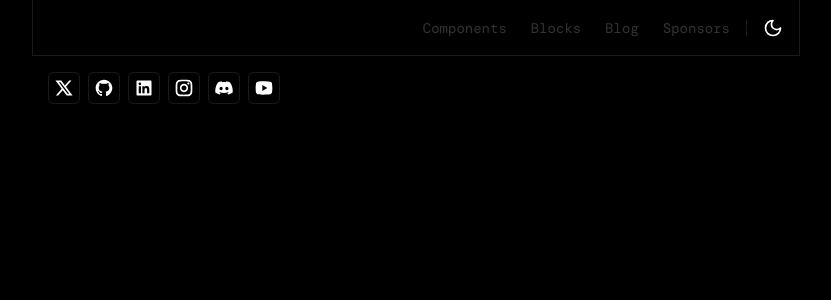
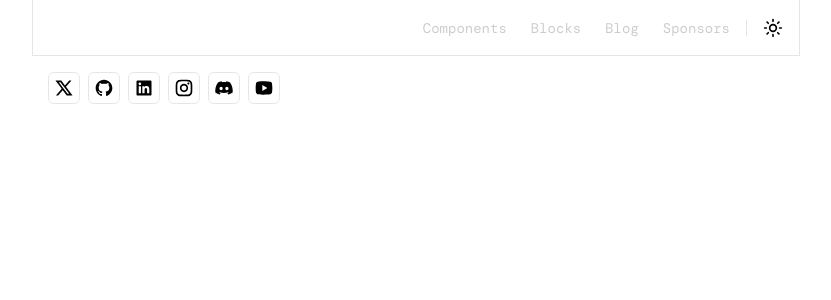
Before and after one commit to andrejkoller/projects-andrejkoller-next, a Next.js app: page / in a window 1280 px wide. Shown: the top 300 px of the page, without its empty margins (224-1055 px from the left). Built offline with nearby package versions, Linux system fonts and the light colour scheme; a web font is replaced by a local one.

Commit message:
feat: update theme provider to default to dark mode and adjust theme preference logic

```diff
--- a/components/back-to-top.tsx
+++ b/components/back-to-top.tsx
@@ -38,9 +38,9 @@ export const BackToTop = () => {
       onClick={scrollToTop}
       aria-label="Back to top"
       style={{ opacity, transition: "opacity 0.3s ease" }}
-      className="fixed bottom-6 right-8 z-50 flex items-center justify-center w-10 h-10 rounded-md border border-border bg-background text-foreground cursor-pointer hover:opacity-100"
+      className="fixed bottom-6 right-8 z-50 flex items-center justify-center w-8 h-8 rounded-md border border-border bg-background text-foreground cursor-pointer hover:opacity-100"
     >
-      <ArrowUp size={18} />
+      <ArrowUp size={20} />
     </button>
   );
 };
--- a/components/theme/theme-provider.tsx
+++ b/components/theme/theme-provider.tsx
@@ -4,14 +4,14 @@ import { useCallback, useEffect, useSyncExternalStore } from "react";
 import { ThemeContext } from "./theme-context";
 import type { Theme } from "./types";
 
-const getServerSnapshot = (): Theme => "light";
+const getServerSnapshot = (): Theme => "dark";
 
 const getSnapshot = (): Theme => {
   const stored = localStorage.getItem("theme") as Theme | null;
   if (stored) return stored;
   return window.matchMedia("(prefers-color-scheme: dark)").matches
-    ? "light"
-    : "dark";
+    ? "dark"
+    : "light";
 };
 
 const subscribe = (callback: () => void) => {
```
